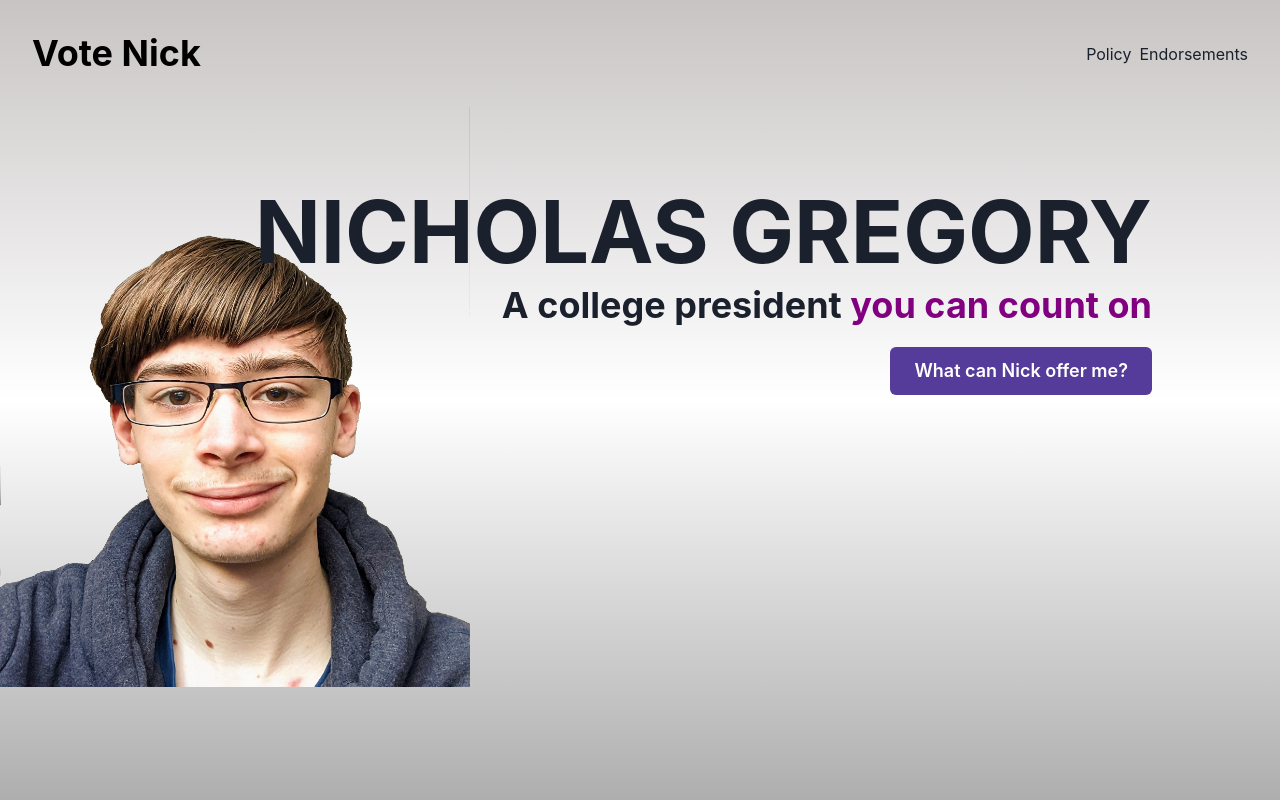
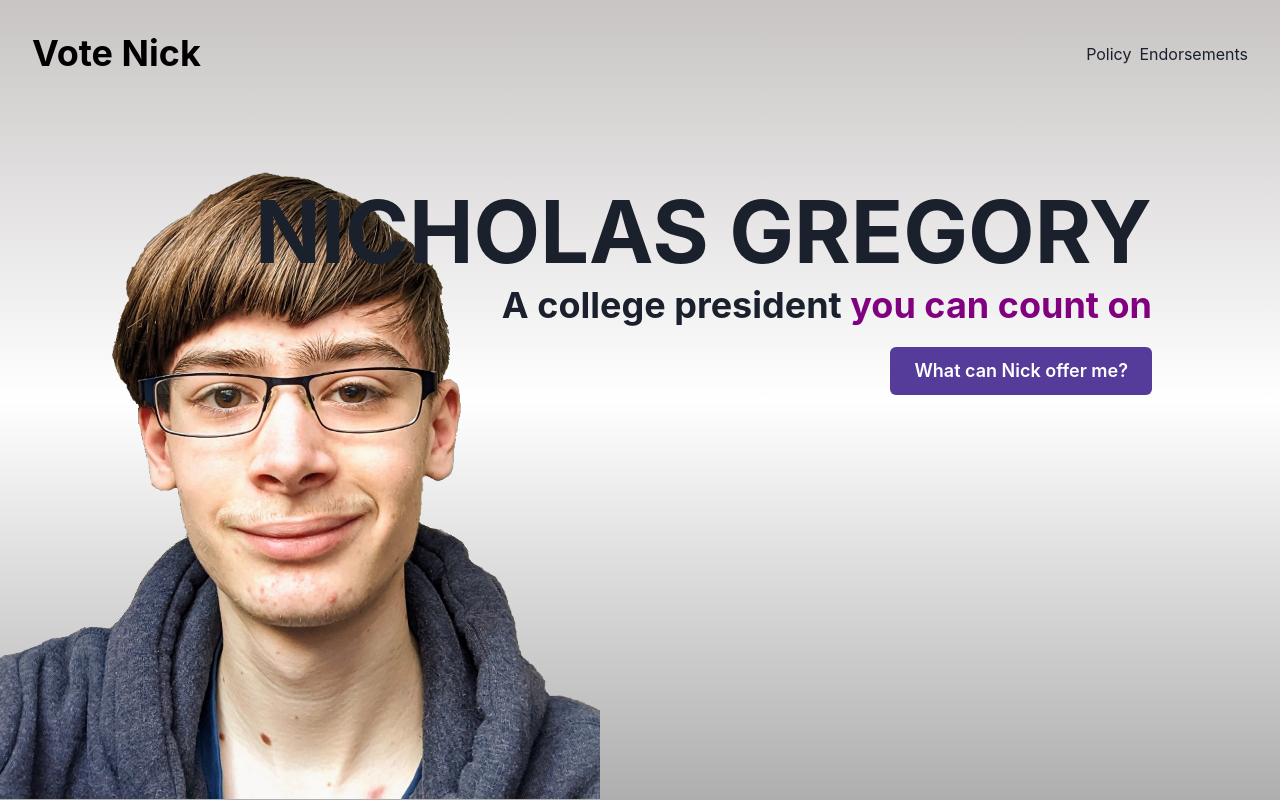
Before and after one commit to NicholasG04/NickForPresident, a Next.js app: page / in a window 1280 px wide. Shown: the top 801 px of the page. Built offline with nearby package versions, Linux system fonts and the light colour scheme.

Commit message:
feat: title pane done

```diff
--- a/src/components/TitlePane/index.tsx
+++ b/src/components/TitlePane/index.tsx
@@ -9,7 +9,7 @@ import NavBar from './NavBar';
 const TitlePane: NextPage = () => {
   const isMobile = ['base', 'sm'].includes(useBreakpoint());
   return (
-    <PaneLayout bgGradient="linear-gradient(180deg, #C8C4C4 0%, rgba(255, 255, 255, 0.50) 50%, rgba(155, 154, 154, 0.80) 100%);">
+    <PaneLayout position="relative" bgGradient="linear-gradient(180deg, #C8C4C4 0%, rgba(255, 255, 255, 0.50) 50%, rgba(155, 154, 154, 0.80) 100%);">
       <NavBar />
       <Box pos="absolute" right="10vw" top="calc(100px + 10vh)" maxW="900px" textAlign="right" zIndex={2}>
         <Heading style={{ textTransform: 'uppercase' }} fontSize="calc(48px + 3vw)">Nicholas Gregory</Heading>
@@ -19,9 +19,8 @@ const TitlePane: NextPage = () => {
         </Heading>
         <Button isActive colorScheme="purple" mt={5} size="lg">What can Nick offer me?</Button>
       </Box>
-      {/* TODO: CHANGE IMAGE TO FILL A RESPONSIVE BOX */}
-      <Box opacity={isMobile ? '0.7' : '1.0'}>
-        <Image width={470} height={580} src="/face.png" />
+      <Box opacity={isMobile ? '0.7' : '1.0'} pos="absolute" bottom="-5px" maxW="70%">
+        <Image layout="intrinsic" src="/face.png" width={600} height={633} />
       </Box>
     </PaneLayout>
   );
```
Also changed, not shown: public/face.png.
